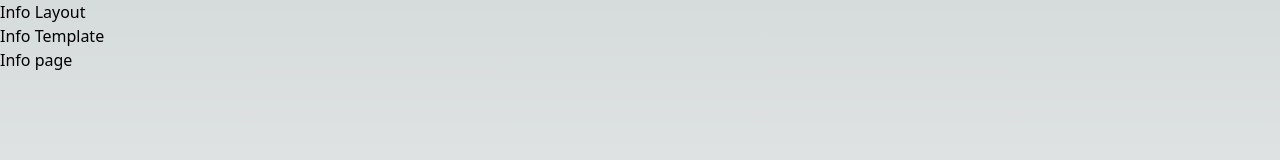
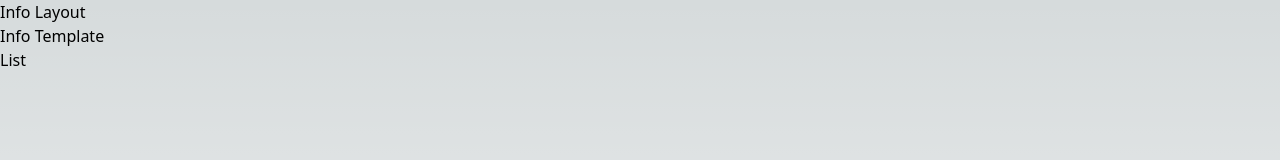
Before and after one commit to chuxinmofu/NextJs, a Next.js app: page /info in a window 1280 px wide. Shown: the top 160 px of the page. Built offline with nearby package versions, Linux system fonts and the light colour scheme.

Commit message:
feat：组件话-抽离components各个组件

```diff
--- a/app/info/page.jsx
+++ b/app/info/page.jsx
@@ -1,8 +1,9 @@
-
-export default function Info() {
+import InfoCom from "@/components/Info"
+const Info = () => {
     return (
-        <div>
-            Info page
-        </div>
-    );
+        <>
+            <InfoCom />
+        </>
+    )
 }
+export default Info
--- a/app/list/page.jsx
+++ b/app/list/page.jsx
@@ -1,7 +1,9 @@
-export default function List() {
+import ListCom from "@/components/List"
+const List = () => {
     return (
-        <div>
-            List
-        </div>
-    );
+        <>
+            <ListCom />
+        </>
+    )
 }
+export default List
--- a/app/page.jsx
+++ b/app/page.jsx
@@ -1,8 +1,8 @@
-
+import HomeCom from "@/components/Home";
 export default function Entrance() {
   return (
     <main className="flex min-h-screen flex-col items-center justify-between p-24">
-      Home
+      <HomeCom />
     </main>
   );
 }
--- /dev/null
+++ b/components/Home/index.jsx
@@ -0,0 +1,6 @@
+const HomeCom = () => {
+    return (
+        <>Home</>
+    )
+}
+export default HomeCom
--- /dev/null
+++ b/components/Info/index.jsx
@@ -0,0 +1,6 @@
+const InfoCom = () => {
+    return (
+        <>List</>
+    )
+}
+export default InfoCom
--- /dev/null
+++ b/components/List/index.jsx
@@ -0,0 +1,6 @@
+const ListCom = () => {
+    return (
+        <>List</>
+    )
+}
+export default ListCom
```
